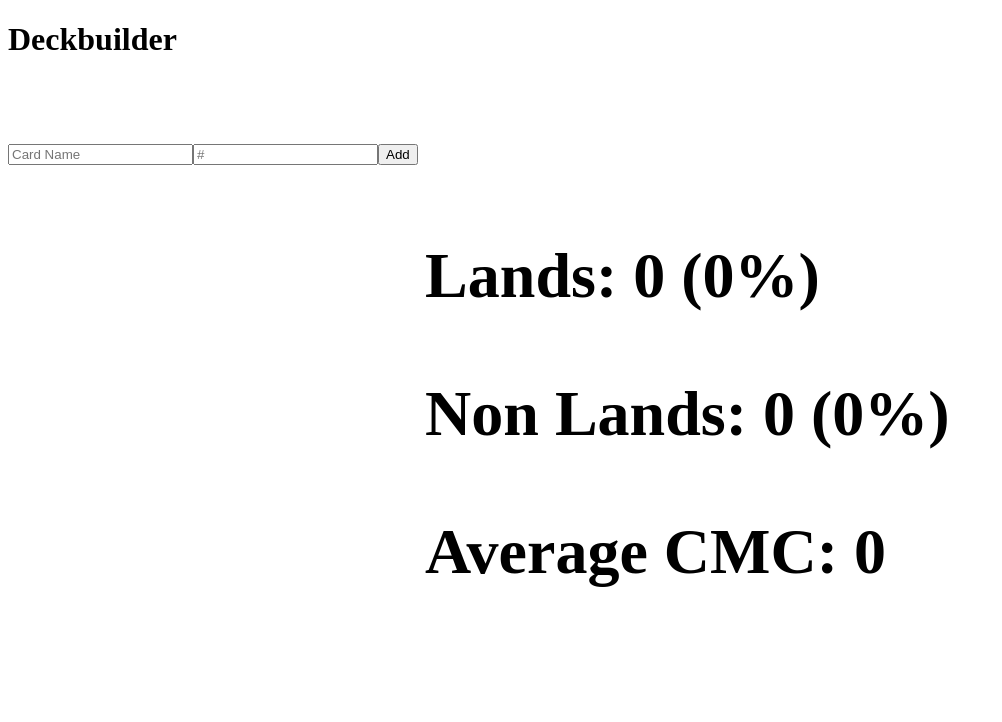
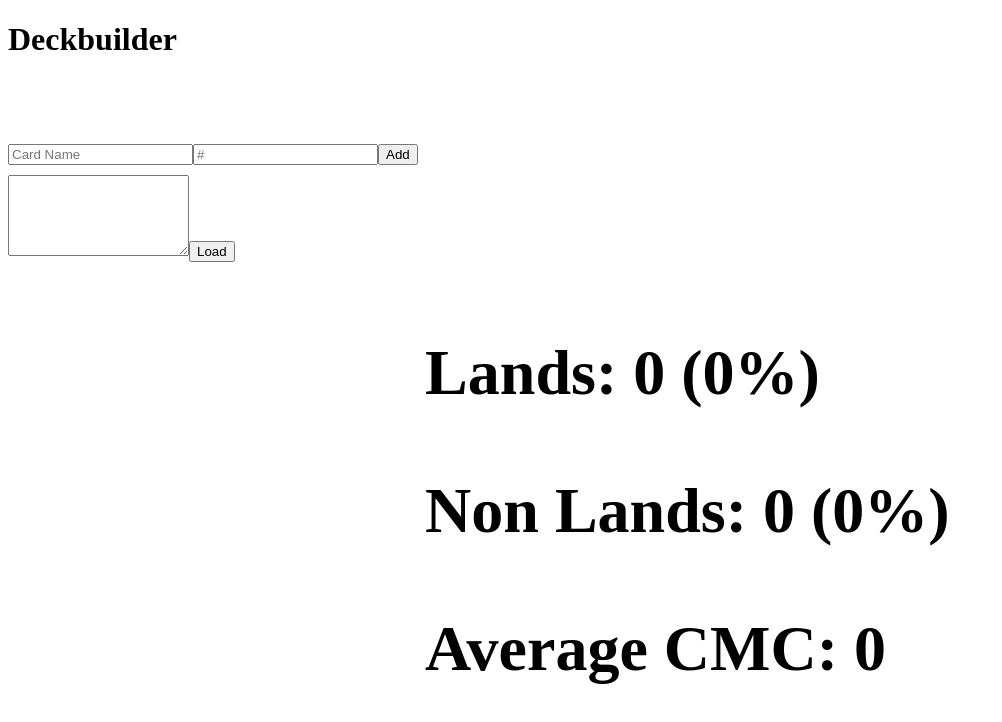
Before and after one commit to DaydeR/Deckbuilder, an Angular app: page / in a window 1280 px wide. Shown: the top 722 px of the page, without its empty margins (0-1002 px from the left). Built offline with nearby package versions, Linux system fonts and the light colour scheme.

Commit message:
Began work on text-based decklist loading

```diff
--- a/src/app/card-fetcher.service.ts
+++ b/src/app/card-fetcher.service.ts
@@ -27,6 +27,18 @@ export class CardFetcherService {
 	  );
   }
 
+  getCardList(searchTerms: string): void {
+	let searchTermList = searchTerms.split("\n");
+	for(let term of searchTermList) {
+	  let splitTerm = term.split(" ");
+	  if(!isNaN(splitTerm[0])) {
+		console.log(splitTerm);
+	  } else {
+		console.log(term);
+	  }
+	}
+  }
+
   // From Angular 'Tour of Heroes' tutorial
   /**
    * Handle Http operation that failed.
--- a/src/app/card-fetcher/card-fetcher.component.html
+++ b/src/app/card-fetcher/card-fetcher.component.html
@@ -1,4 +1,11 @@
-<input [(ngModel)]="cardName" placeholder="Card Name"/>
-<input [(ngModel)]="count" placeholder="#"/>
+<div>
+  <input [(ngModel)]="cardName" placeholder="Card Name"/>
+  <input [(ngModel)]="count" placeholder="#"/>
 
-<button (click)="addCard()">Add</button>
+  <button (click)="addCard()">Add</button>
+</div>
+
+<div>
+  <textarea [(ngModel)]="cardNameList" rows="5"></textarea>
+  <button (click)="addCardList()">Load</button>
+</div>
--- a/src/app/card-fetcher/card-fetcher.component.ts
+++ b/src/app/card-fetcher/card-fetcher.component.ts
@@ -13,6 +13,7 @@ export class CardFetcherComponent implements OnInit {
   cardName: string;
   count: number;
   fetchedCard: Card;
+  cardNameList: string;
 
   constructor(
 	private cardFetcherService: CardFetcherService,
@@ -34,4 +35,8 @@ export class CardFetcherComponent implements OnInit {
 	    this.count = null;
 	  });
   }
+
+  addCardList(): void {
+	this.cardFetcherService.getCardList(this.cardNameList);
+  }
 }
```
